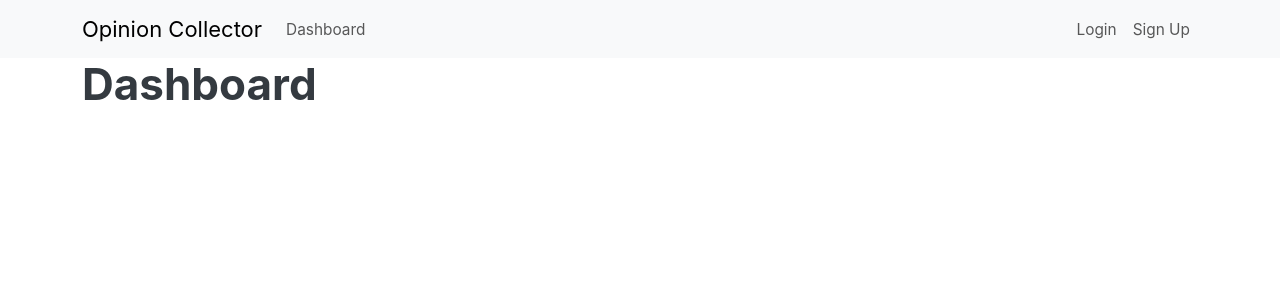
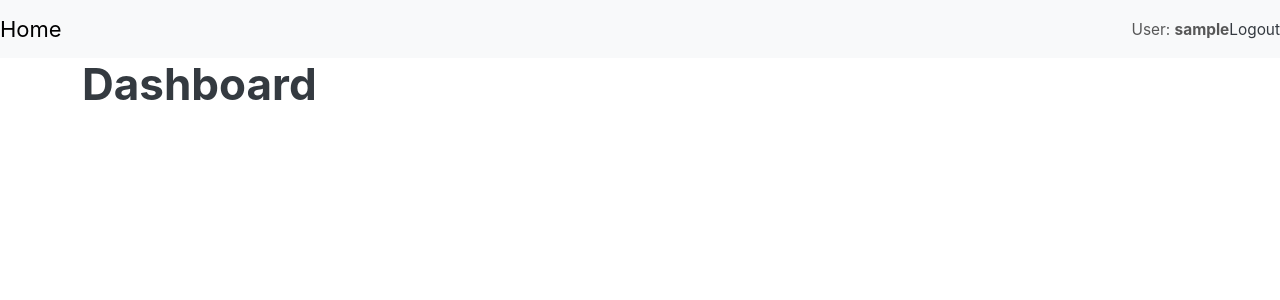
Before and after one commit to cladur/opinion-collector, a React (Create React App) app in the folder frontend/: page /dashboard in a window 1280 px wide. Shown: the top 300 px of the page. Built offline with nearby package versions, Linux system fonts and the light colour scheme; sample sign-in values are in the browser's storage.

Commit message:
feat(frontend): added dashboard

```diff
--- a/frontend/src/App.js
+++ b/frontend/src/App.js
@@ -4,7 +4,8 @@
 
 import Root from "./Root";
 
-import Navigation from "./components/Navigation";
+import requireAuth from "./utils/RequireAuth";
+
 import Home from "./components/Home";
 import Signup from "./components/signup/Signup";
 import Login from "./components/login/Login";
@@ -13,20 +14,16 @@
 import axios from "axios";
 axios.defaults.baseURL = "http://127.0.0.1:8000";
 
-// axios.defaults.xsrfCookieName = "csrftoken";
-// axios.defaults.xsrfHeaderName = "X-CSRFTOKEN";
-
 class App extends Component {
   render() {
     return (
       <div>
-        <Navigation />
         <Root>
           <ToastContainer hideProgressBar={true} newestOnTop={true} />
           <Switch>
             <Route path="/signup" component={Signup} />
             <Route path="/login" component={Login} />
-            <Route path="/dashboard" component={Dashboard} />
+            <Route path="/dashboard" component={requireAuth(Dashboard)} />
             <Route exact path="/" component={Home} />
             <Route path="*">
               <h1 className="text-center">
--- a/frontend/src/components/Navigation.js
+++ /dev/null
@@ -1,26 +0,0 @@
-import Container from "react-bootstrap/Container";
-import Nav from "react-bootstrap/Nav";
-import Navbar from "react-bootstrap/Navbar";
-
-const Navigation = () => {
-  return (
-    <Navbar bg="light" expand="lg" margin="0" padding="0">
-      <Container>
-        <Navbar.Brand href="/">Opinion Collector</Navbar.Brand>
-        <Navbar.Toggle aria-controls="basic-navbar-nav" />
-        <Navbar.Collapse id="basic-navbar-nav">
-          <Nav className="me-auto">
-            <Nav.Link href="/dashboard">Dashboard</Nav.Link>
-          </Nav>
-        </Navbar.Collapse>
-        <Navbar.Collapse className="justify-content-end">
-          <Nav>
-            <Nav.Link href="/login">Login</Nav.Link>
-            <Nav.Link href="/signup">Sign Up</Nav.Link>
-          </Nav>
-        </Navbar.Collapse>
-      </Container>
-    </Navbar>
-  );
-};
-export default Navigation;
--- a/frontend/src/components/dashboard/Dashboard.js
+++ b/frontend/src/components/dashboard/Dashboard.js
@@ -1,14 +1,47 @@
 import React, { Component } from "react";
-import { Container } from "react-bootstrap";
+import PropTypes from "prop-types";
+import { connect } from "react-redux";
+import { withRouter } from "react-router-dom";
+
+import { Container, Navbar, Nav } from "react-bootstrap";
+import { logout } from "../login/LoginActions";
 
 class Dashboard extends Component {
+  onLogout = () => {
+    this.props.logout();
+  };
+
   render() {
+    const { user } = this.props.auth;
     return (
-      <Container>
-        <h1>Dashboard</h1>
-      </Container>
+      <div>
+        <Navbar bg="light">
+          <Navbar.Brand href="/">Home</Navbar.Brand>
+          <Navbar.Toggle />
+          <Navbar.Collapse className="justify-content-end">
+            <Navbar.Text>
+              User: <b>{user.username}</b>
+            </Navbar.Text>
+            <Nav.Link onClick={this.onLogout}>Logout</Nav.Link>
+          </Navbar.Collapse>
+        </Navbar>
+        <Container>
+          <h1>Dashboard</h1>
+        </Container>
+      </div>
     );
   }
 }
 
-export default Dashboard;
+Dashboard.propTypes = {
+  logout: PropTypes.func.isRequired,
+  auth: PropTypes.object.isRequired,
+};
+
+const mapStateToProps = (state) => ({
+  auth: state.auth,
+});
+
+export default connect(mapStateToProps, {
+  logout,
+})(withRouter(Dashboard));
--- /dev/null
+++ b/frontend/src/utils/RequireAuth.js
@@ -0,0 +1,50 @@
+import React from "react";
+import { connect } from "react-redux";
+import { push } from "connected-react-router";
+import PropTypes from "prop-types";
+
+export default function requireAuth(Component) {
+  class AuthenticatedComponent extends React.Component {
+    constructor(props) {
+      super(props);
+      this.checkAuth();
+    }
+
+    componentDidUpdate(prevProps, prevState) {
+      this.checkAuth();
+    }
+
+    checkAuth() {
+      if (!this.props.isAuthenticated) {
+        const redirectAfterLogin = this.props.location.pathname;
+        this.props.dispatch(push(`/login?next=${redirectAfterLogin}`));
+      }
+    }
+
+    render() {
+      return (
+        <div>
+          {this.props.isAuthenticated === true ? (
+            <Component {...this.props} />
+          ) : null}
+        </div>
+      );
+    }
+  }
+  AuthenticatedComponent.propTypes = {
+    isAuthenticated: PropTypes.bool.isRequired,
+    location: PropTypes.shape({
+      pathname: PropTypes.string.isRequired,
+    }).isRequired,
+    dispatch: PropTypes.func.isRequired,
+  };
+
+  const mapStateToProps = (state) => {
+    return {
+      isAuthenticated: state.auth.isAuthenticated,
+      token: state.auth.token,
+    };
+  };
+
+  return connect(mapStateToProps)(AuthenticatedComponent);
+}
```
Also changed, not shown: 1 other file (tests, documents, lock files or other folders).
